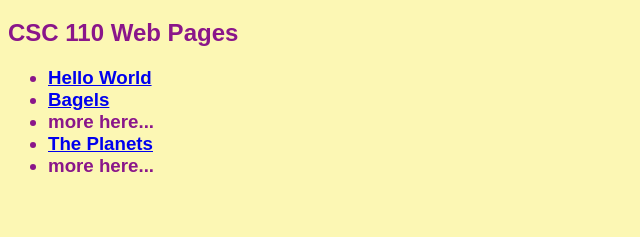
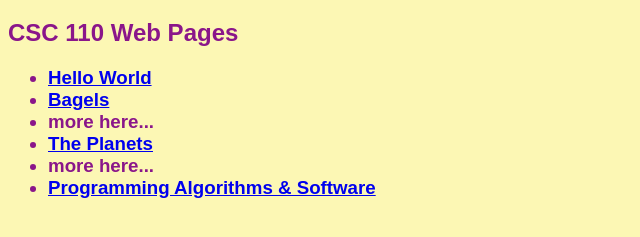
Before and after one commit to gburns-pvcc/gburns-pvcc.github.io, a plain HTML site: page index.html in a window 1280 px wide. Shown: the part 61-298 px from the top of the page, without its empty margins (0-640 px from the left). Drawn offline with Linux system fonts and the light colour scheme.

Commit message:
Update index.html

```diff
--- a/index.html
+++ b/index.html
@@ -20,6 +20,7 @@
     <li>more here...</li>
     <li><a href = "planets.html"> The Planets </a></li>
     <li>more here...</li>
+    <li><a href = "programming.html"> Programming Algorithms & Software </a></li>
 </ul>
 </h3>
 </body>
```
